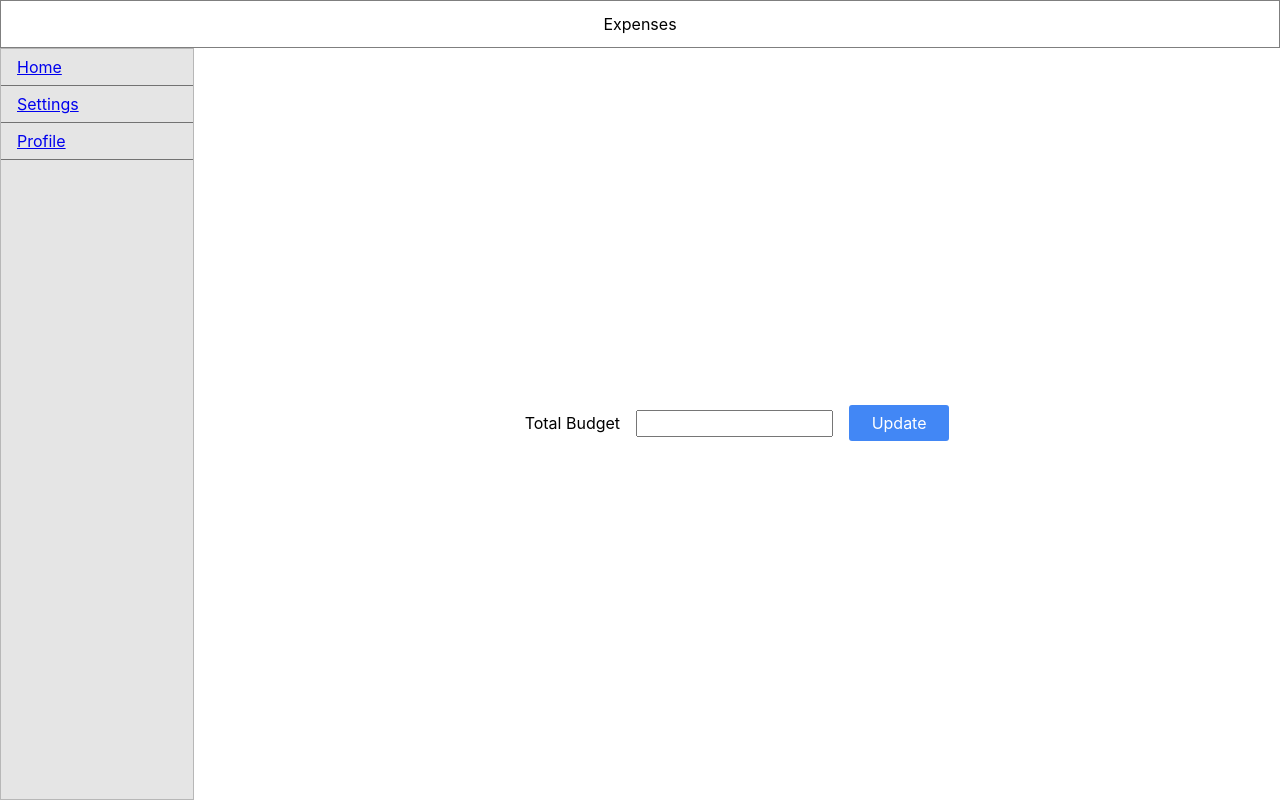
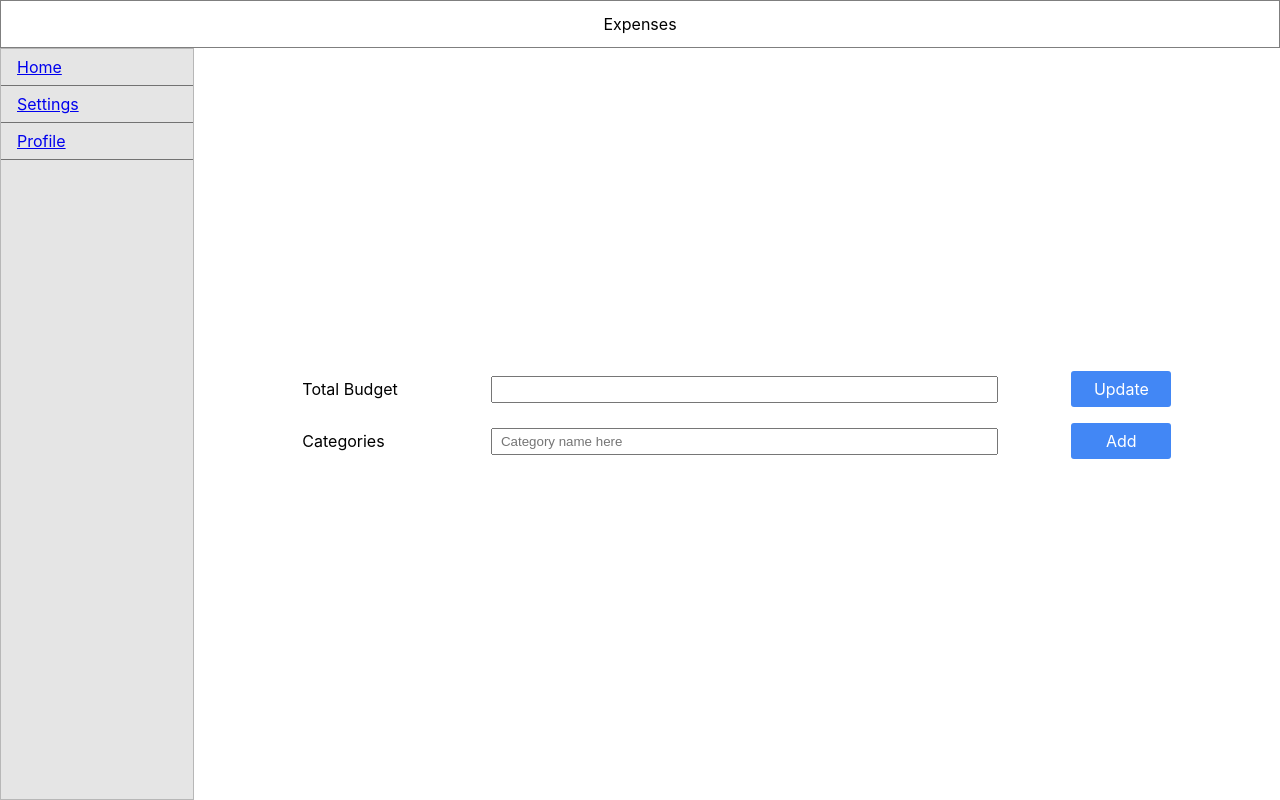
Before and after one commit to archna-kumari/ems, a React (Create React App) app: page /settings in a window 1280 px wide. Built offline with nearby package versions, Linux system fonts and the light colour scheme.

Commit message:
setting input field setup

```diff
--- a/src/components/setting/Setting.js
+++ b/src/components/setting/Setting.js
@@ -5,7 +5,8 @@ class Setting extends Component {
     constructor(props){
         super(props);
         this.state = {
-            budget:''
+            budget:null,
+            category:''
         }
         this.updateBudget = this.updateBudget.bind(this)
         this.onChange = this.onChange.bind(this);
@@ -22,11 +23,30 @@ class Setting extends Component {
 
     render() {
         return (
-            <div className="setting-container">
-                <div className="d-flex align-items-center add-budget">
+            <div className="d-flex flex-column align-items-center setting-container">
+                <div className="d-flex align-items-center justify-content-between setting-item-block">
+                <div  className="d-flex align-items-center justify-content-between  setting-input-block">
                     <div>Total Budget</div>
-                    <input type="text" className="budget-input" name="budget" value={this.state.budget} onChange={this.onChange} />
+                    <input type="number"
+                           className="budget-input"
+                            name="budget"
+                            value={this.state.budget}
+                            onChange={this.onChange} />
+                </div>
                     <div className="primary-btn" onClick={this.updateBudget}>Update</div>
+                </div>
+                <div className="d-flex align-items-center justify-content-between setting-item-block">
+                    <div  className="d-flex align-items-center justify-content-between setting-input-block">
+                    <div>Categories</div>
+                    <input type="text"
+                           className="budget-input"
+                           name="category"
+                           value={this.state.category}
+                           onChange={this.onChange}
+                           placeholder="Category name here"/>
+                    </div>
+
+                    <div className="primary-btn" onClick={this.updateBudget}>Add</div>
                 </div>
             </div>
         )
--- a/src/components/setting/setting.css
+++ b/src/components/setting/setting.css
@@ -1,4 +1,17 @@
+.setting-container{
+    width:80%;
+}
+
 .budget-input{
     padding: 4px 8px;
-    margin: 0px 16px;
+    width: 70%;
 }
+
+.setting-item-block{
+    margin-bottom: 16px;
+    width: 100%;
+}
+
+.setting-input-block{
+    width: 80%;
+}
```
